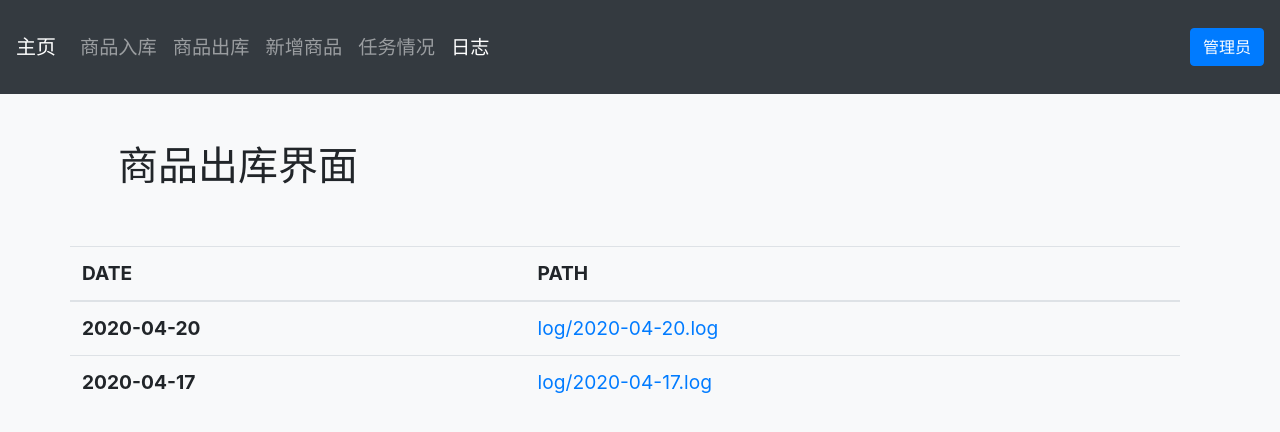
After one commit to Harwy/xiangyan, a Django app: page /items/loglist/ in a window 1280 px wide. The commit adds this page. Shown: the top 432 px of the page. Run offline with Django 3.2, Linux system fonts and the light colour scheme; data comes from the database, SQL or seed files in the repository; both versions use the stored data as it was after the commit; parts of the project's set-up code (start-up, migrations or seed data) failed here and were passed over; some libraries are stand-ins or nearby versions.

Commit message:
add 日志功能
add logging & fix some bugs

```diff
--- a/items/models.py
+++ b/items/models.py
@@ -47,3 +47,15 @@ class ItemSetting(models.Model):
     class Meta:
         verbose_name = '任务派发配置'
         verbose_name_plural = verbose_name
+
+class ItemLog(models.Model):
+    name = models.CharField(max_length=20, verbose_name='日志日期')
+    path = models.CharField(max_length=50, verbose_name='日志路径')
+    created_time = models.DateTimeField(auto_now_add=True, verbose_name='创建时间')  # 创建时间
+
+    def __str__(self):
+        return "日志"
+
+    class Meta:
+        verbose_name = '日志'
+        verbose_name_plural = verbose_name
--- a/items/urls.py
+++ b/items/urls.py
@@ -8,7 +8,9 @@ urlpatterns = [
     path('buy/', views.itemBuy, name='buy'),
     path('sellList/', views.itemSellList, name='sellList'),
     path('download/', views.download_file, name='download'),
-    path('mission-add/', views.itemNowAdd, name='mission'),
+    path('mission-add/', views.itemNowAdd, name='mission-add'),
     path('insert/', views.itemInsert, name='insert'),
     path('mission/', views.mission, name='mission'),
+    path('loglist/', views.loglist, name='loglist'),
+    path('log/<int:pk>/', views.log, name='log'),
 ]
--- a/items/views.py
+++ b/items/views.py
@@ -1,6 +1,7 @@
 from threading import Thread
-from datetime import datetime
+from datetime import datetime,date
 import time
+import logging
 from random import randint
 from control import itemBuyAction
 
@@ -8,8 +9,20 @@ from django.shortcuts import render
 from django.http import HttpResponse, HttpResponseRedirect, FileResponse, JsonResponse
 from django.views.decorators.csrf import csrf_exempt
 from django.db.models import Q
-from .models import Item, NowItem, ItemSetting
+from .models import Item, NowItem, ItemSetting, ItemLog
 
+# ====log setting======
+LOG_FORMAT = "%(asctime)s - %(levelname)s - %(message)s"
+formatter = logging.Formatter('%(asctime)s - %(message)s')
+path = 'log/{}.log'.format(date.today().isoformat())
+
+# logging.basicConfig(level=logging.INFO, format=LOG_FORMAT)
+console = logging.FileHandler(filename=path, encoding='utf-8')
+console.setLevel(logging.WARNING)
+console.setFormatter(formatter)
+logging.getLogger('').addHandler(console)
+
+ItemLog.objects.get_or_create(name=date.today().isoformat(), path=path)
 
 ##################"""定时任务模块"""#################
 from apscheduler.schedulers.background import BackgroundScheduler
@@ -23,14 +36,17 @@ if not setting.exists():
     setting = ItemSetting.objects.create()
 else:
     setting = setting[0]
-
-@register_job(scheduler, "interval", seconds=setting.per_time*60)  # 每20分钟提交一次打卡任务
+pertime = randint(setting.min_time, setting.max_time)
+@register_job(scheduler, "interval", seconds=setting.per_time+pertime)  # 每20分钟提交一次打卡任务
 def test_job():
+    global pertime
     missions = NowItem.objects.all()
     itemsetting = ItemSetting.objects.all()[0]
     get = missionControl(missions, itemsetting)
     get.start()
     get.join()
+    logging.warning("waitting:{} min ".format(setting.per_time+pertime))
+    pertime = randint(setting.min_time, setting.max_time)
 
 register_events(scheduler)
 
@@ -44,15 +60,16 @@ class missionControl(Thread):
     def __init__(self, missions, itemsetting):  # 随机0~30分钟后执行一次打卡
         Thread.__init__(self)
         self.missions = missions
-        self.time = randint(itemsetting.min_time, itemsetting.max_time)*60
+        #self.time = randint(itemsetting.min_time, itemsetting.max_time)*60
         self.min_hour = itemsetting.min_hour
         self.max_hour = itemsetting.max_hour
 
     def run(self) -> None:
-        tnow = datetime.now().strftime('%H')
+        tnow = int(datetime.now().strftime('%H'))
         if tnow >= self.min_hour and tnow <=self.max_hour and self.missions.exists():
-            time.sleep(self.time)  # 休眠[t_min,t_max]内随机分钟数
+            #time.sleep(self.time)  # 休眠[t_min,t_max]内随机分钟数
             nitem = self.missions.order_by('?')[0] # 随机抽取
+            logging.warning("solve item:{} store: {}".format(nitem.item.name, nitem.num))
             itemBuyAction(nitem.item.pid)
             nitem.num = nitem.num - 1
             nitem.save()
@@ -181,3 +198,24 @@ def mission(request):
     nowItems = NowItem.objects.all()
     context['nowItems'] = nowItems
     return render(request, 'itemMission.html', context)
+
+def loglist(request):
+    context = {}
+    logs = ItemLog.objects.all()
+    context['logs'] = logs
+    return render(request, 'logList.html', context)
+
+
+def log(request, pk):
+    context = {}
+    try:
+        log = ItemLog.objects.get(pk=pk)
+        path = log.path
+        f = open(path, 'r')
+        context['result'] = 1
+        context['name'] = log.name
+        context['log'] = [i for i in f.readlines()]
+        f.close()
+    except:
+        context['result'] = 0
+    return render(request, 'logging.html', context)
--- a/mysite/settings.py
+++ b/mysite/settings.py
@@ -111,13 +111,13 @@ AUTH_PASSWORD_VALIDATORS = [
 
 LANGUAGE_CODE = 'zh-Hans' #'en-us'
 
-TIME_ZONE = 'UTC'
+TIME_ZONE = 'Asia/Shanghai'  #'UTC'
 
 USE_I18N = True
 
 USE_L10N = True
 
-USE_TZ = True
+USE_TZ = False
 
 
 # Static files (CSS, JavaScript, Images)
--- a/templates/base.html
+++ b/templates/base.html
@@ -33,6 +33,9 @@
                 <li class="nav-item">
                     <a class="py-4 nav-link {% block nav_mission %}{% endblock %}" href="{% url 'mission' %}">任务情况</a>
                 </li>
+                <li class="nav-item">
+                    <a class="py-4 nav-link {% block nav_logging %}{% endblock %}" href="{% url 'loglist' %}">日志</a>
+                </li>
             </ul>
              <ul class="nav navbar-nav navbar-right">
                 <li><a class="btn btn-primary" href="/admin">管理员</a></li>
--- /dev/null
+++ b/templates/logList.html
@@ -0,0 +1,47 @@
+{% extends 'base.html' %}
+
+
+{% block title %}
+    香烟自动化系统|日志清单
+{% endblock %}
+
+{% block nav_logging %}active{% endblock %}
+
+{% block content %}
+    <div class="col-12">
+        <div class="row">
+            <h1 class="p-5">商品出库界面</h1>
+        </div>
+        <div class="row table-responsive">
+            <table class="table text-nowrap">
+                <thead>
+                    <tr>
+                    <th scope="col">DATE</th>
+                    <th scope="col">PATH</th>
+                    </tr>
+                </thead>
+                <tbody>
+                    {% for log in logs %}
+                        <tr>
+                            <th scope="row">{{ log.name }}</th>
+                            <td>
+                                <a href="{% url 'log' log.pk %}">{{ log.path }}</a>
+                            </td>
+                        </tr>
+                    {% empty %}
+                        <tr>
+                            <th scope="row">1</th>
+                            <td colspan="1">当前无库存</td>
+                        </tr>
+                    {% endfor %}
+                </tbody>
+            </table>
+        </div>
+    </div>
+{% endblock %}
+
+{% block script_extends %}
+    <script type="text/javascript">
+
+    </script>
+{% endblock %}
```
Also changed, not shown: templates/itemCreate.html (+6 -1 lines), templates/itemSellList.html (+4 -3 lines), templates/logging.html (added, +45 -0 lines), db.sqlite3, 1 other file.
